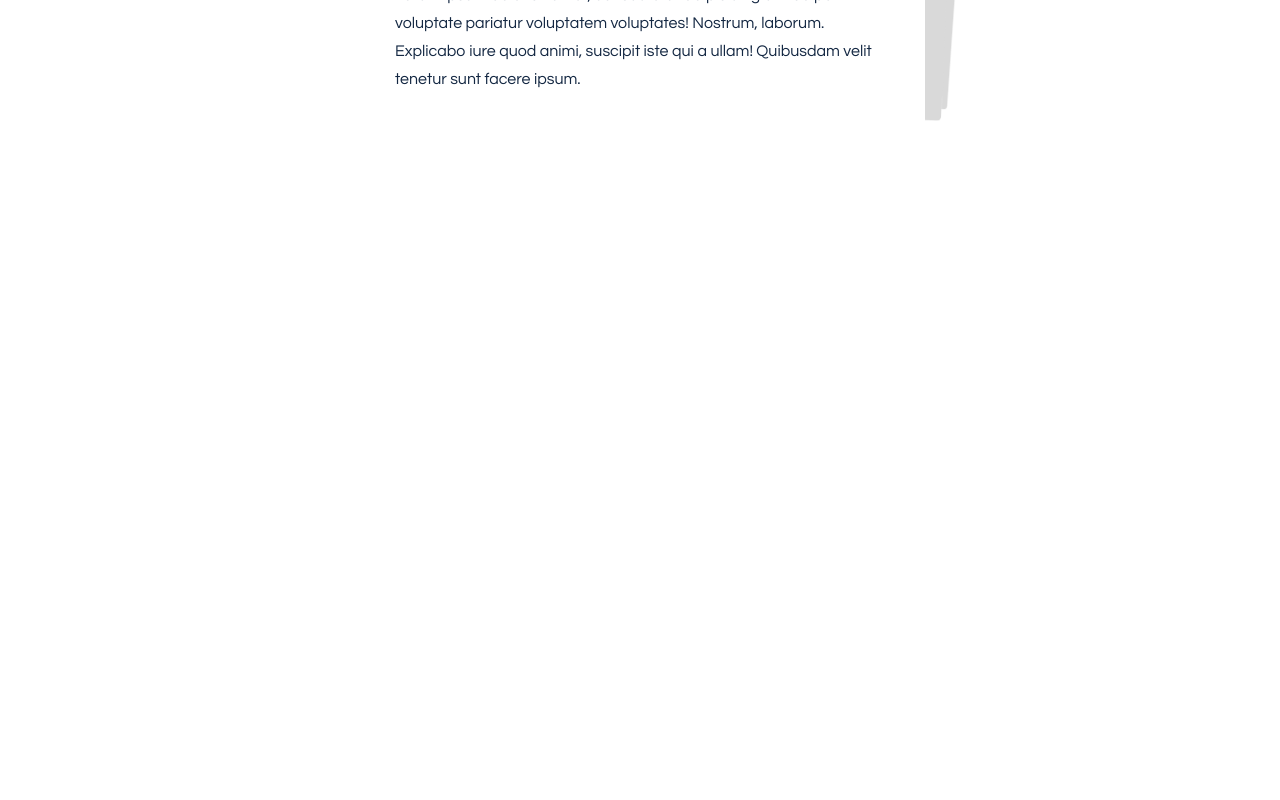
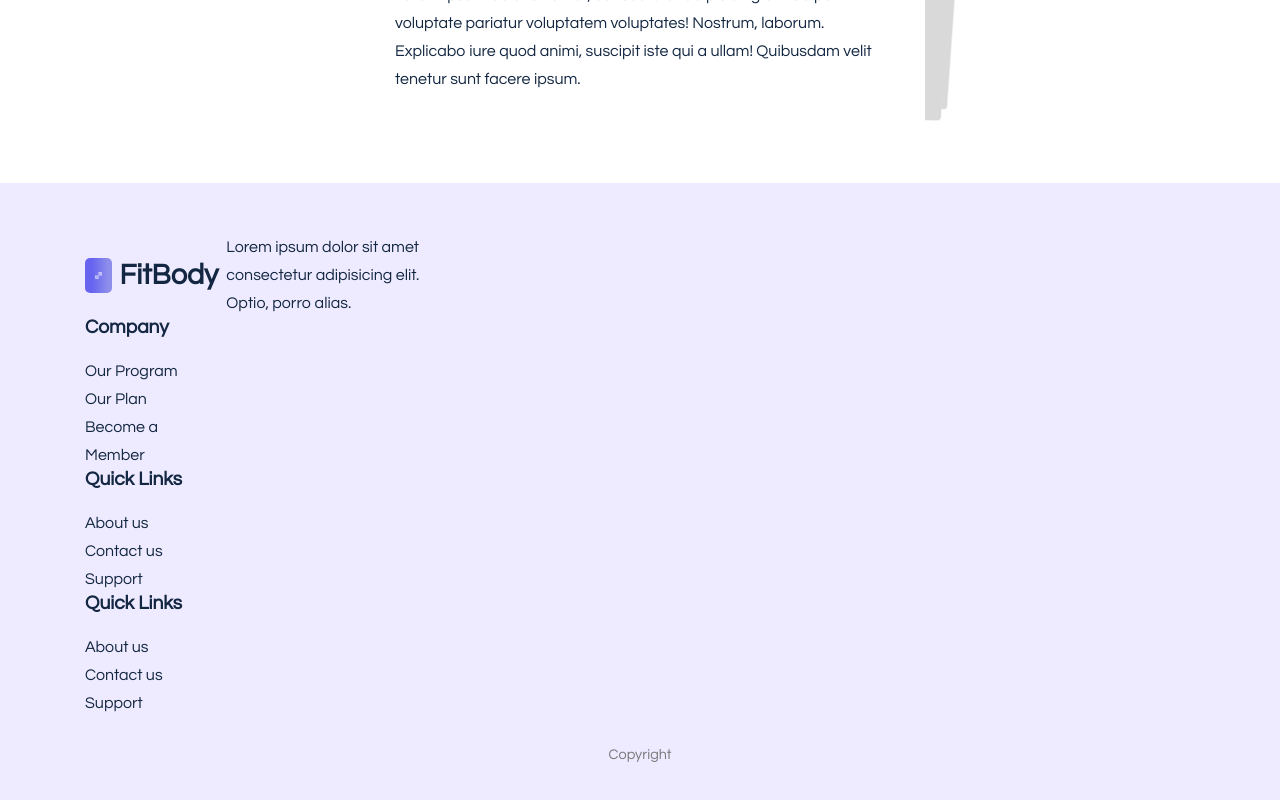
Before and after one commit to Edyane/Gym-website, a React (Create React App) app in the folder gym-website/: page / in a window 1280 px wide. Shown: the part 3002-3802 px from the top of the page. Before the commit the page ends 3185 px from the top, so only its background shows below. Built offline with nearby package versions, Linux system fonts and the light colour scheme.

Commit message:
Inserindo Footer

```diff
--- a/gym-website/src/App.js
+++ b/gym-website/src/App.js
@@ -6,6 +6,7 @@ import Exercises from "./components/UI/Exercises";
 import Start from "./components/UI/Start";
 import Pricing from "./components/UI/Pricing";
 import Testimonials from "./components/UI/Testimonials";
+import Footer from "./components/UI/Footer";
 
 function App() {
   return (
@@ -16,6 +17,7 @@ function App() {
       <Start />
       <Pricing />
       <Testimonials />
+      <Footer />
     </>
   )
 }
--- /dev/null
+++ b/gym-website/src/components/UI/Footer.jsx
@@ -0,0 +1,55 @@
+import React from "react";
+import "../../styles/Footer.css"
+import logo from '../../assets/img/dumble.png';
+
+const Footer = () => {
+
+    const year = new Date().getFullYear
+    return <footer className="footer">
+        <div className="container">
+            <div className="footer__wrapper">
+                <div className="footer__box">
+                    <div className="logo">
+                        <div className="logo__img">
+                            <img src={ logo } alt="" />
+                        </div>
+                        <h2>FitBody</h2>
+                        <p>Lorem ipsum dolor sit amet consectetur adipisicing elit. Optio, porro alias.</p>
+                    </div>
+
+                    <div className="footer__box">
+                        <h4 className="footer__title">Company</h4>
+                        <ul className="footer__links">
+                            <li><a href="#">Our Program</a></li>
+                            <li><a href="#">Our Plan</a></li>
+                            <li><a href="#">Become a Member</a></li>
+                        </ul>
+                    </div>
+
+                    <div className="footer__box">
+                        <h4 className="footer__title">Quick Links</h4>
+                        <ul className="footer__links">
+                            <li>
+                                <a href="#">About us</a></li>
+                            <li><a href="#">Contact us</a></li>
+                            <li><a href="#">Support</a></li>
+                        </ul>
+                    </div>
+
+                    <div className="footer__box">
+                        <h4 className="footer__title">Quick Links</h4>
+                        <ul className="footer__links">
+                            <li>
+                                <a href="#">About us</a></li>
+                            <li><a href="#">Contact us</a></li>
+                            <li><a href="#">Support</a></li>
+                        </ul>
+                    </div>
+                </div>
+            </div>
+            <p className="copyright">Copyright</p>
+        </div>
+    </footer>
+};
+
+export default Footer;
--- a/gym-website/src/components/UI/Testimonials.jsx
+++ b/gym-website/src/components/UI/Testimonials.jsx
@@ -41,7 +41,7 @@ export default function Testimonials() {
                             <div className="slide__item">
                                 <div className="slide__img-02"><img src={avatar02} alt="" />
                                 </div>
-                                <h4>Jesica Fernandes</h4>
+                                <h4>Katerine Smith</h4>
                                 <p>Lorem ipsum dolor sit amet, consectetur adipisicing elit. Culpa voluptate
                                 pariatur voluptatem voluptates! Nostrum, laborum. Explicabo iure quod animi,
                                 suscipit iste qui a ullam! Quibusdam velit tenetur sunt facere ipsum.</p>
@@ -50,7 +50,7 @@ export default function Testimonials() {
 
                         <SwiperSlide>
                         <div className="slide__item">
-                                <div className="slide__img-03"><img src={avatar02} alt="" />
+                                <div className="slide__img-03"><img src={avatar01} alt="" />
                                 </div>
                                 <h4>Jesica Fernandes</h4>
                                 <p>Lorem ipsum dolor sit amet, consectetur adipisicing elit. Culpa voluptate
--- /dev/null
+++ b/gym-website/src/styles/Footer.css
@@ -0,0 +1,42 @@
+.footer {
+    padding: 50px 0px;
+    background: #eeeaff;
+}
+
+.footer__wrapper {
+    display: flex;
+    align-items: center;
+    justify-content: space-between;
+    column-gap: 2rem;
+}
+
+.footer__box {
+    width: 33%;
+}
+
+.footer__box p {
+    color: var(--heading-color);
+    line-height: 28px;
+}
+
+.footer__title {
+    font-size: 1.2rem;
+    color: var(--heading-color);
+    margin-bottom: 20px;
+}
+
+.footer__links li {
+    line-height: 28px;
+}
+
+.footer__links li a {
+    color: var(--heading-color);
+    cursor: pointer;
+}
+
+.copyright {
+    margin-top: 30px;
+    text-align: center;
+    color: #777;
+    font-size: 0.9rem;
+}
```
